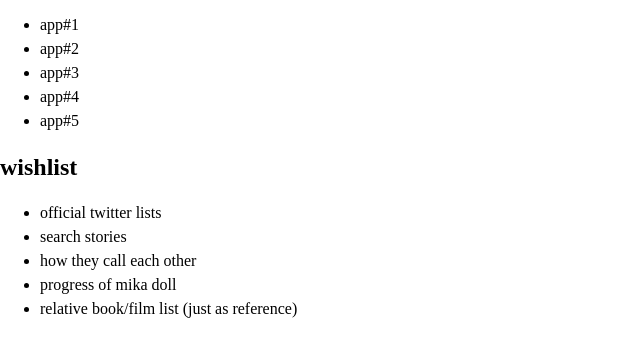
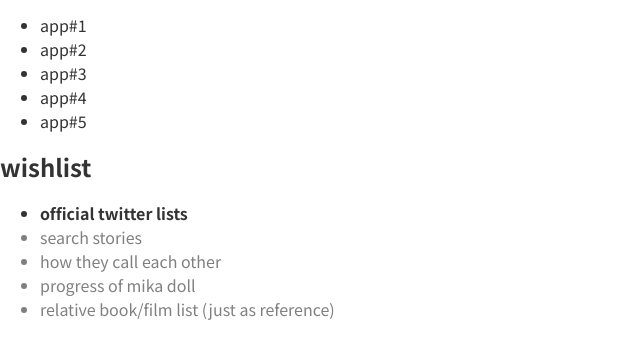
Before and after one commit to djrenot/all-ens, a plain HTML site: page index.html in a window 1280 px wide. Shown: the part 75-434 px from the top of the page, without its empty margins (0-640 px from the left). Drawn offline with Linux system fonts and the light colour scheme.

Commit message:
updated few styles

```diff
--- a/assets/styles.scss
+++ b/assets/styles.scss
@@ -1,3 +1,7 @@
+@import url('https://fonts.googleapis.com/css2?family=Noto+Sans+JP:wght@100;300;400;500;700;900&display=swap');
+
+$body-text: #333;
+
 html {
   scroll-behavior: smooth;
 }
@@ -5,3 +9,18 @@
 ::selection {
   background: #5cd1ff;
 }
+
+body{
+  color: $body-text;
+  font-family: 'Noto Sans JP', sans-serif;
+}
+
+#app-list ul{
+  li{
+    color: grey;
+    &.working {
+      color: $body-text;
+      font-weight: bold;
+    }
+  }
+}
--- a/index.html
+++ b/index.html
@@ -26,7 +26,7 @@
     <section id="app-list">
       <h1>wishlist</h1>
       <ul>
-        <li>official twitter lists</li>
+        <li class="working">official twitter lists</li>
         <li>search stories</li>
         <li>how they call each other</li>
         <li>progress of mika doll</li>
```
Also changed, not shown: assets/styles.css, 1 other file.
